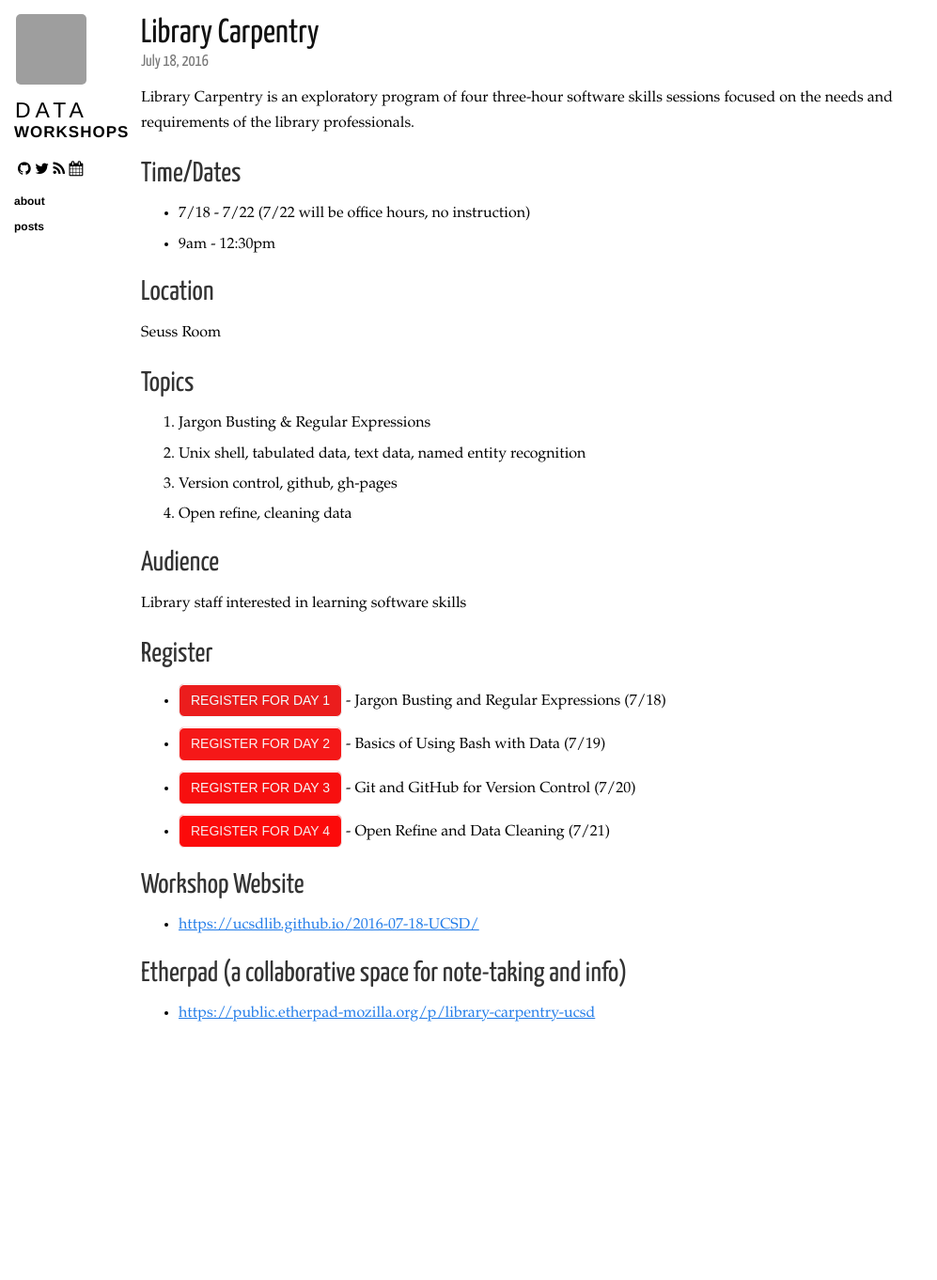
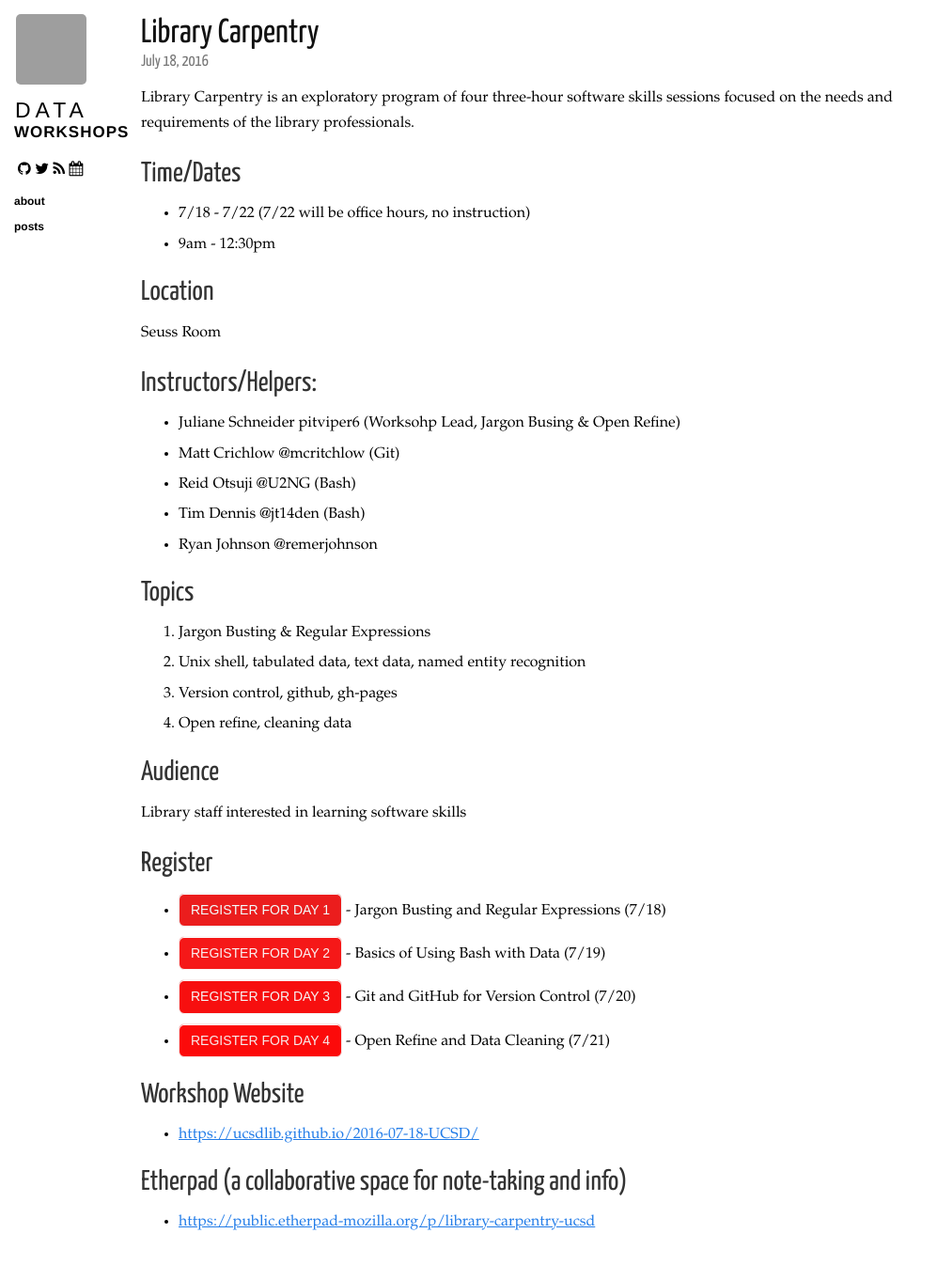
Before and after one commit to ucsdlib/workshops, a Jekyll site: the page built from _posts/2016-07-18-library-carpentry.markdown, in a window 1280 px wide. Shown: the whole page at 94% size, without its empty margins (0-997 px from the left). Built offline with Jekyll 4.4.1, drawn with Linux system fonts in a browser that asks for light colours; nearby versions of some CDN libraries; before the commit the page ends 1139 px from its top, so only the background shows below that; grey boxes are pictures that could not be loaded.

Commit message:
adding instructors

```diff
--- a/_posts/2016-07-18-library-carpentry.markdown
+++ b/_posts/2016-07-18-library-carpentry.markdown
@@ -14,6 +14,14 @@ Library Carpentry is an exploratory program of four three-hour software skills s
 ## Location
 
 Seuss Room
+
+## Instructors/Helpers:
+
+* Juliane Schneider pitviper6 (Worksohp Lead, Jargon Busing & Open Refine)
+* Matt Crichlow @mcritchlow (Git)
+* Reid Otsuji @U2NG (Bash)
+* Tim Dennis @jt14den (Bash)
+* Ryan Johnson @remerjohnson
 
 ## Topics
 
```
